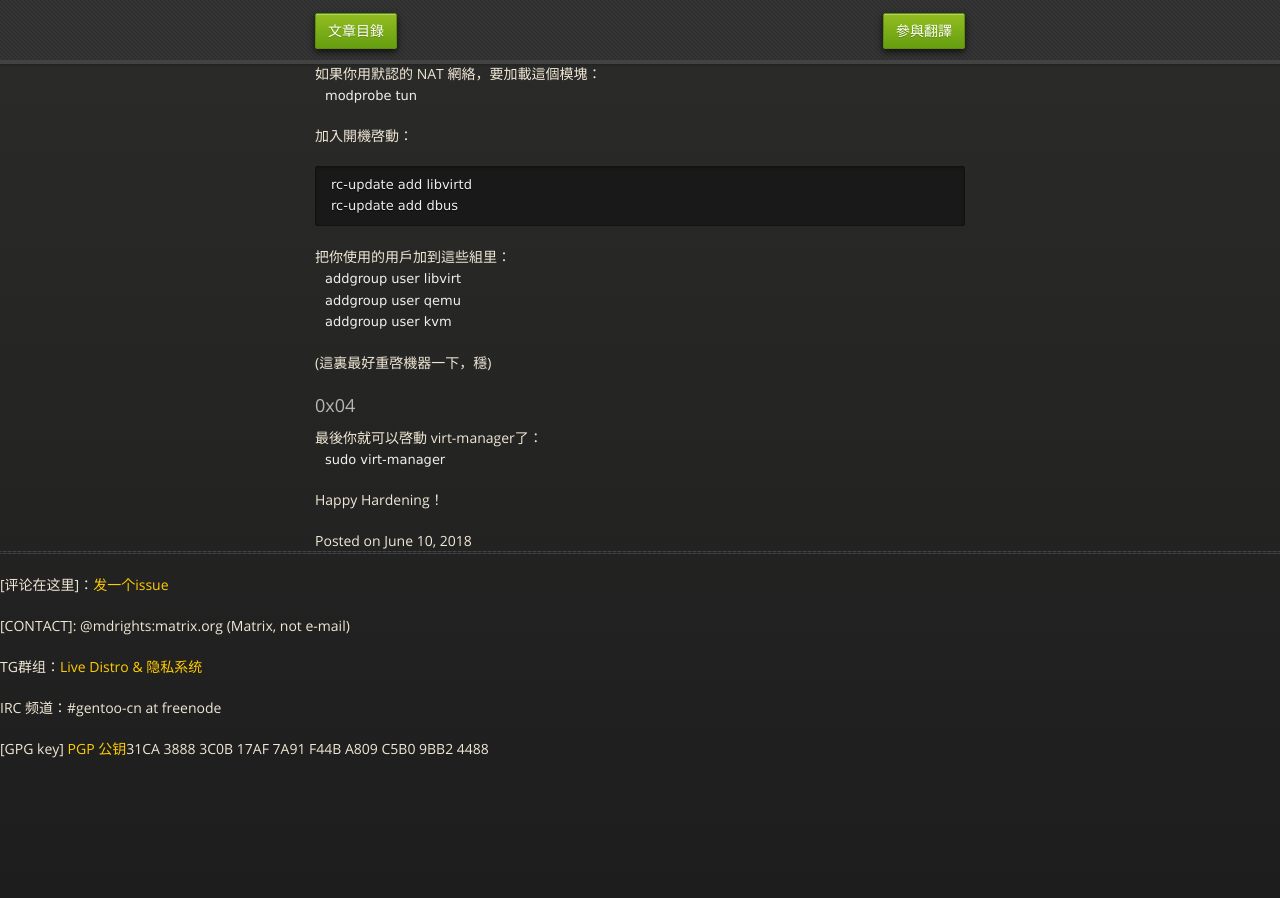
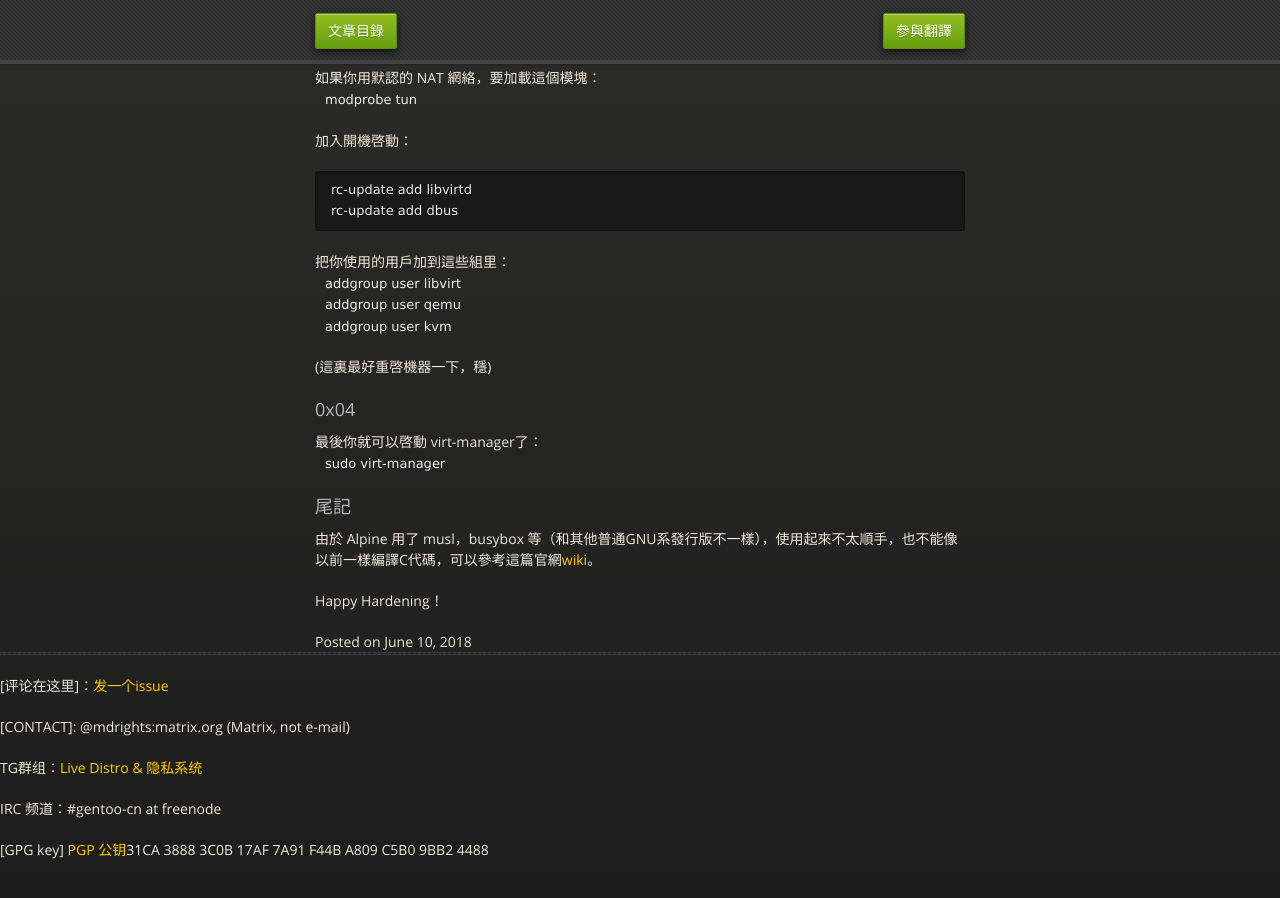
Before and after one commit to mdrights/os-observe, a Jekyll site: the page built from _posts/2018-06-10-AlpineLinux-xorg-qemukvm-host.md, in a window 1280 px wide and 900 px high, scrolled down 836 px. Built offline with Jekyll 4.4.1, drawn with Linux system fonts in a browser that asks for light colours; before the commit the page ends 1635 px from its top, so only the background shows below that.

Commit message:
a new post. #2

```diff
--- a/_posts/2018-06-10-AlpineLinux-xorg-qemukvm-host.md
+++ b/_posts/2018-06-10-AlpineLinux-xorg-qemukvm-host.md
@@ -1,6 +1,6 @@
 ---
 ---
-## Make AlpineLinx with Xorg as Qemu/KVM host
+Make AlpineLinx with Xorg as Qemu/KVM host
 ## 安全OS推薦：Alpine Linux 並作爲 Qemu/KVM 宿主機
 
 > 緣起：站長一直想找個理想的發行版，作爲宿主機，然後用多個虛擬客戶機辦公（當然這需求最理想的還是要用 QubesOS）。站長這個週末重溫Alpine，但也斷斷續續折騰了一夜+大半白天也算折騰好，遂記錄一下避免入坑的步驟。
@@ -14,7 +14,7 @@
 
 ### 0x02
 **安裝Xorg + dwm（桌面）**
-這裏有坑。按照官網的[Xorg教程](http://wiki.alpinelinux.org/wiki/Alpine_setup_scripts#setup-xorg-base)，基本無法直接帶起X server，你需要有些顯卡驅動的知識，根據你用的顯卡去apk源安裝相應的驅動。不過至少 vesa，modesetting，fbdev等都裝上來兜底（經過一番折騰我終於用對了驅動，這是因爲Slackware 有一套非常全的驅動配置文件（參考這裏，感謝Slackware！->） [xorg.conf.d]()。這篇[文檔](http://troglobit.com/2017/09/10/install-x-window-in-alpine-linux/)也值得參考。
+這裏有坑。按照官網的[Xorg教程](http://wiki.alpinelinux.org/wiki/Alpine_setup_scripts#setup-xorg-base)，基本無法直接帶起X server，你需要有些顯卡驅動的知識，根據你用的顯卡去apk源安裝相應的驅動。不過至少 vesa，modesetting，fbdev等都裝上來兜底（經過一番折騰我終於用對了驅動，這是因爲Slackware 有一套非常全的驅動配置文件（參考這裏，感謝Slackware！->） [xorg.conf.d](https://github.com/mdrights/Myscripts/tree/master/xorg-conf)。這篇[文檔](http://troglobit.com/2017/09/10/install-x-window-in-alpine-linux/)也值得參考。
 
 接下來我安裝了 [dwm](https://dwm.suckless.org/)，因爲它效率高速度快體積小，當然我的需求也少，2333。你們可以選擇 XFCE（官網有教程），awesome，openbox 等等（感謝社區的壯大，不然我差點要用 musl 編譯打包那些程序了2333）。
 
@@ -52,4 +52,7 @@
 `sudo virt-manager`
 
 
+### 尾記
+由於 Alpine 用了 musl，busybox 等（和其他普通GNU系發行版不一樣），使用起來不太順手，也不能像以前一樣編譯C代碼，可以參考這篇官網[wiki](https://wiki.alpinelinux.org/wiki/How_to_get_regular_stuff_working)。
+
 Happy Hardening！
```
